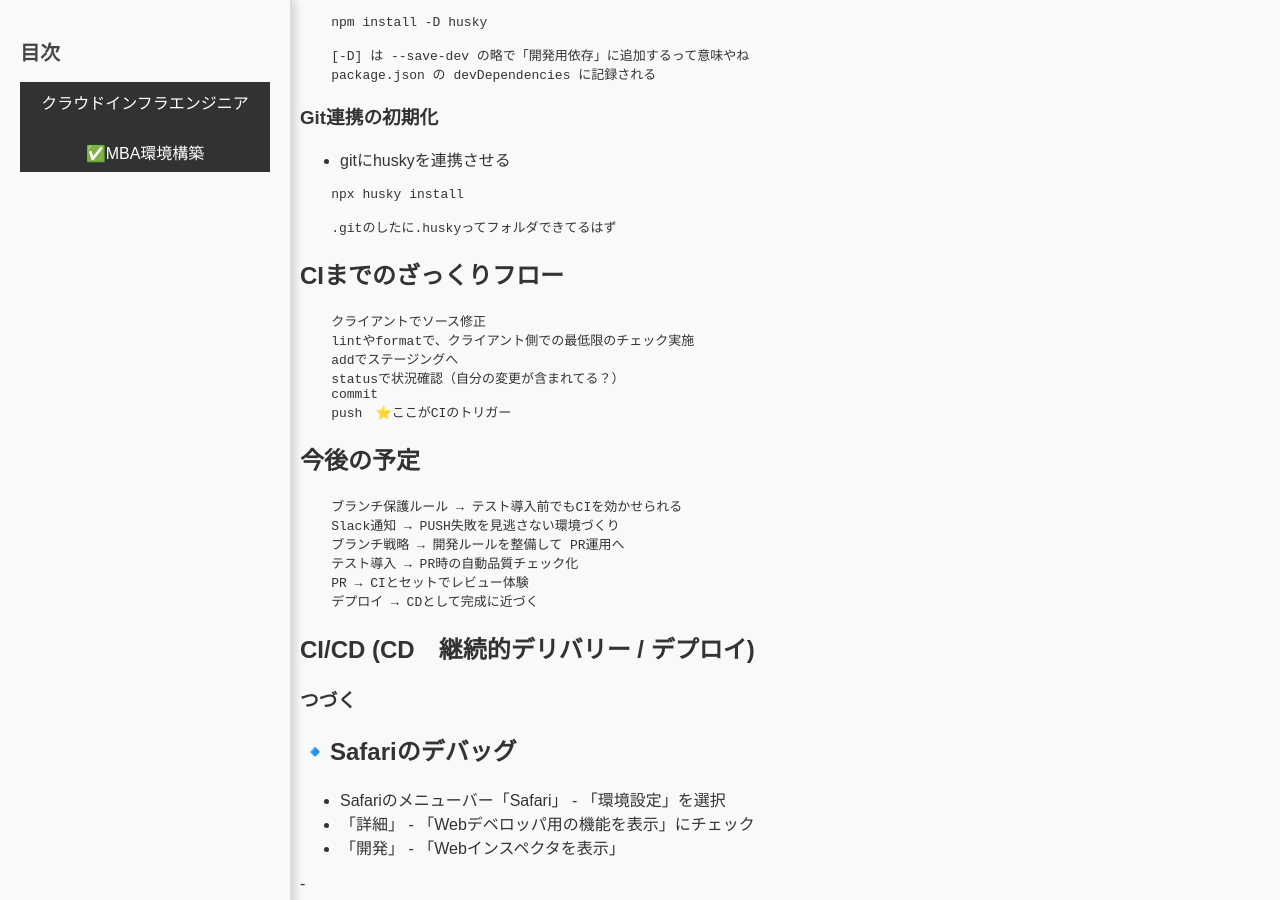
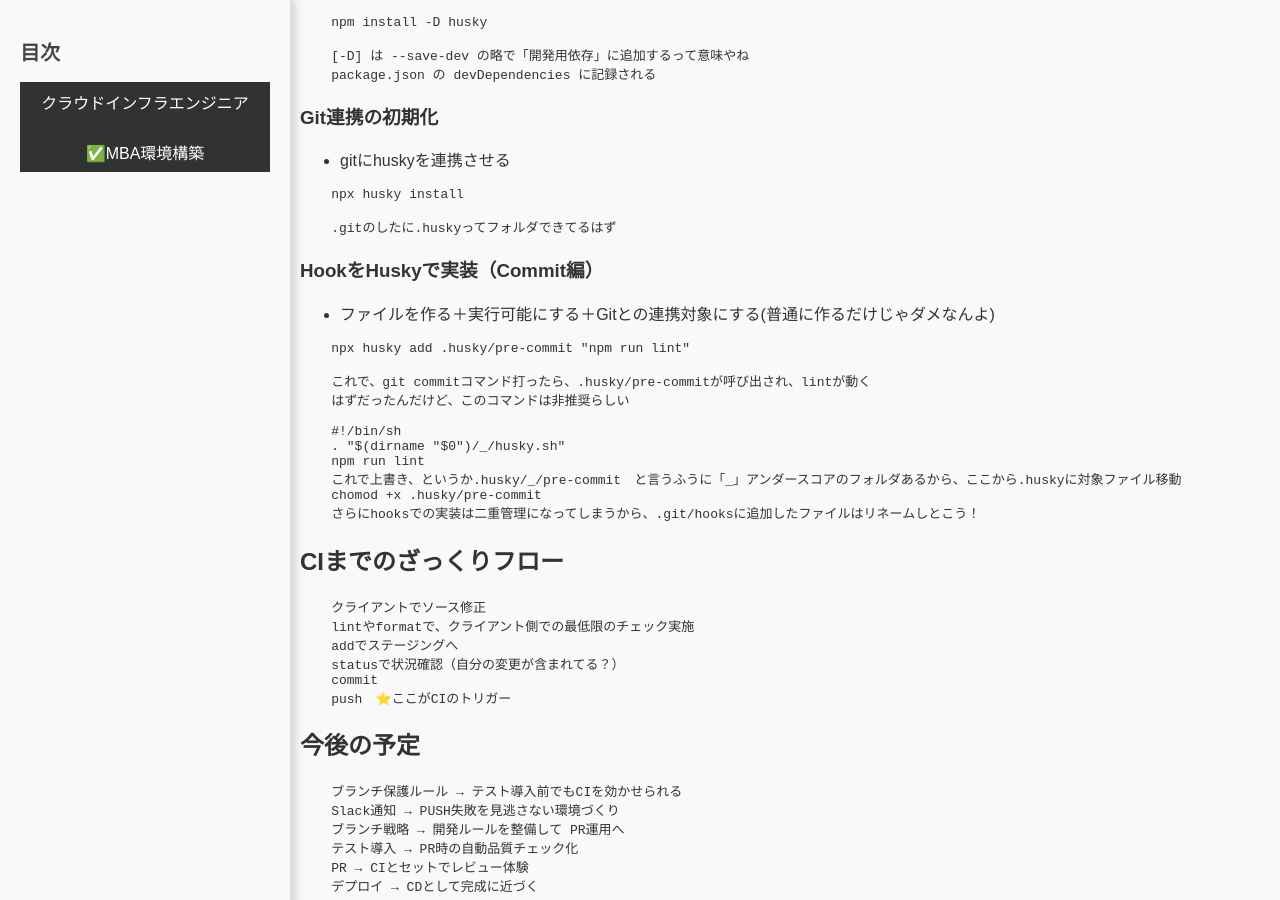
Before and after one commit to cloudrobo48/aws-cloud, a Jekyll site: the page built from docs/mac/mac-memo.md, in a window 1280 px wide and 900 px high, scrolled down 5624 px. Built offline with Jekyll 4.4.1, drawn with Linux system fonts in a browser that asks for light colours; our own code applies the rules of GitHub Pages for plain Markdown files.

Commit message:
update mac-memo.md

````diff
--- a/docs/mac/mac-memo.md
+++ b/docs/mac/mac-memo.md
@@ -292,6 +292,24 @@ layout: default
     .gitのしたに.huskyってフォルダできてるはず
 ```
 
+### HookをHuskyで実装（Commit編）
+
+- ファイルを作る＋実行可能にする＋Gitとの連携対象にする(普通に作るだけじゃダメなんよ)
+
+```
+    npx husky add .husky/pre-commit "npm run lint"
+
+    これで、git commitコマンド打ったら、.husky/pre-commitが呼び出され、lintが動く
+    はずだったんだけど、このコマンドは非推奨らしい
+
+    #!/bin/sh
+    . "$(dirname "$0")/_/husky.sh"
+    npm run lint
+    これで上書き、というか.husky/_/pre-commit　と言うふうに「_」アンダースコアのフォルダあるから、ここから.huskyに対象ファイル移動
+    chomod +x .husky/pre-commit
+    さらにhooksでの実装は二重管理になってしまうから、.git/hooksに追加したファイルはリネームしとこう！
+```
+
 ## CIまでのざっくりフロー
 
 ```
````
